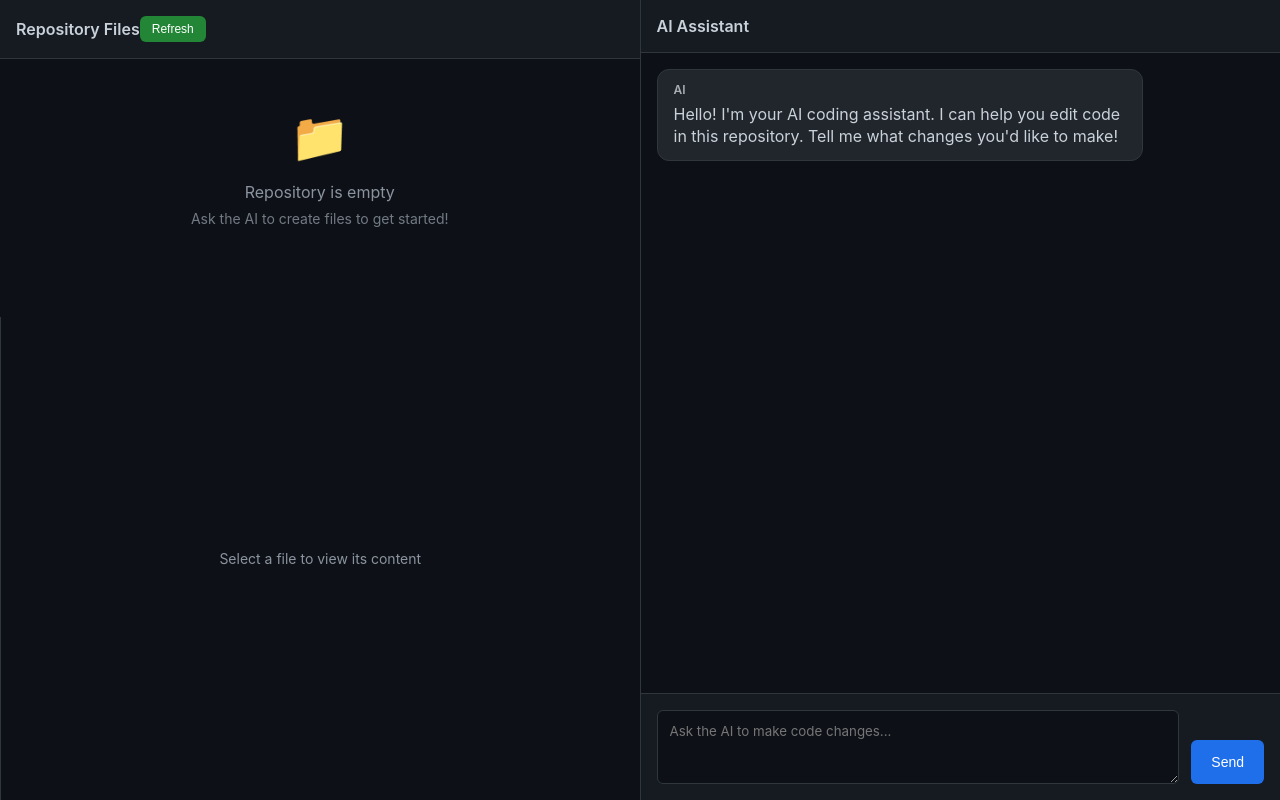
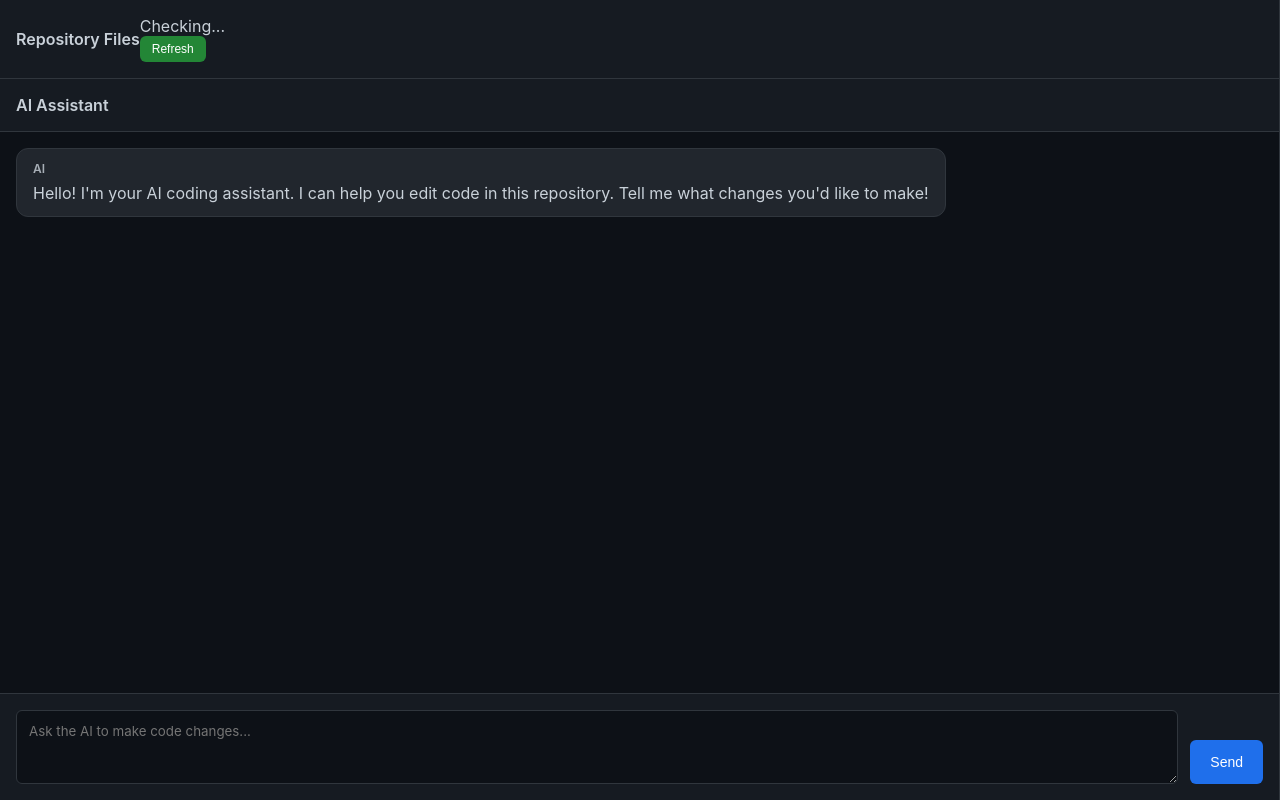
Before and after one commit to constantinbender51-cmyk/Primate-Coder-3, a website: page public/index.html in a window 1280 px wide. Drawn offline with Linux system fonts and the light colour scheme; no server answers.

Commit message:
Update index.html

```diff
--- a/public/index.html
+++ b/public/index.html
@@ -18,17 +18,15 @@
         <div class="pane code-pane active" id="code-pane">
             <div class="pane-header">
                 <h3>Repository Files</h3>
-                <button class="refresh-btn" id="refresh-files">Refresh</button>
-            </div>
-            <div class="file-tree" id="file-tree">
-                <div class="loading">Loading files...</div>
-            </div>
-            <div class="file-content" id="file-content">
-                <div class="no-file-selected">
-                    Select a file to view its content
+                <div class="header-actions">
+                   <div class="deployment-status" id="deployment-status">
+                        <div class="status-indicator" id="status-indicator"></div>
+                        <span class="status-text" id="status-text">Checking...</span>
+                        <a href="#" class="deployment-url" id="deployment-url" target="_blank" style="display: none;"></a>
+                    </div>
+                    <button class="refresh-btn" id="refresh-files">Refresh</button>
                 </div>
             </div>
-        </div>
 
         <!-- Chat Pane -->
         <div class="pane chat-pane" id="chat-pane">
```
